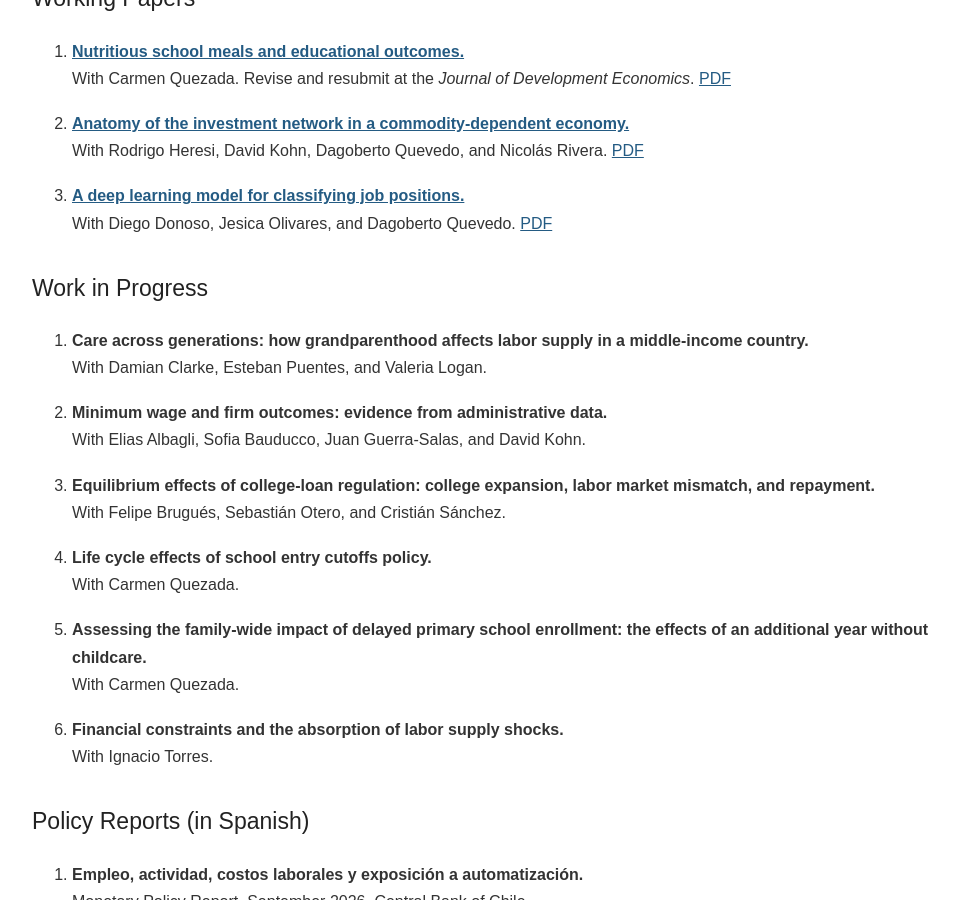
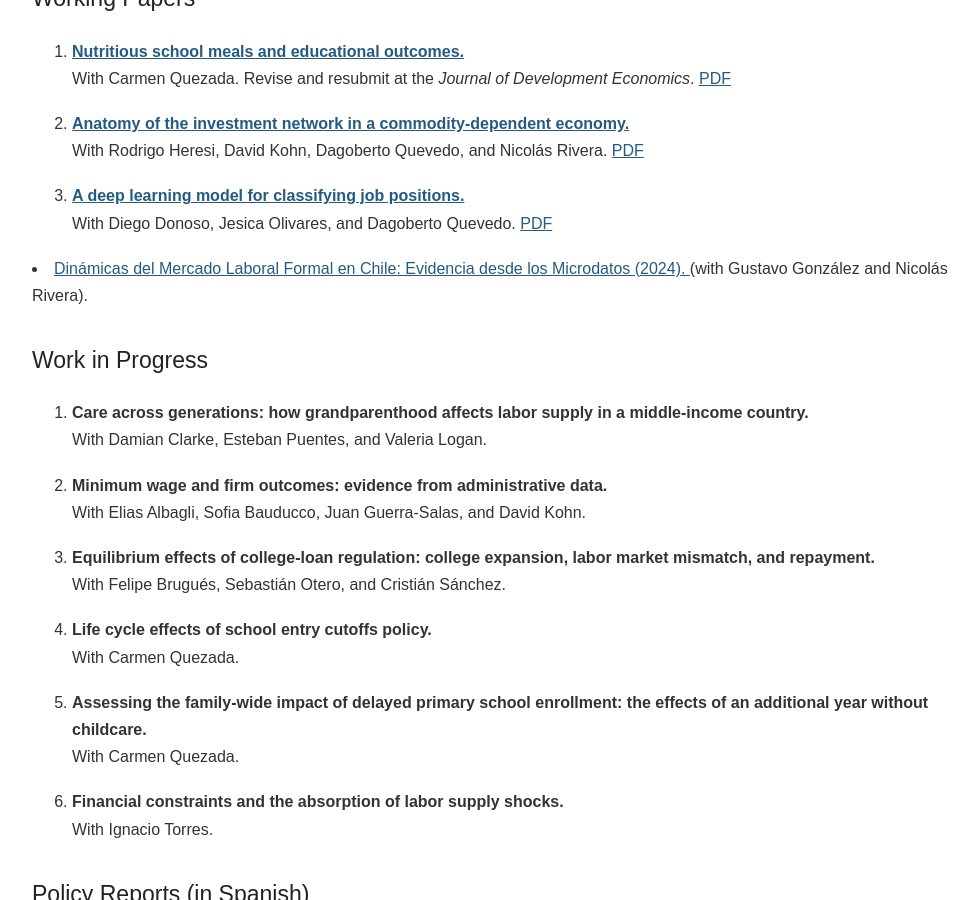
Before and after one commit to robertogillmore/robertogillmore.github.io, a Jekyll site: the page research.html, which Jekyll copies as it is, in a window 1280 px wide and 900 px high, scrolled down 554 px. Shown: the whole window, without its empty margins (132-1110 px from the left). Built offline with Jekyll 4.4.1, drawn with Linux system fonts in a browser that asks for light colours.

Commit message:
Update research.html

```diff
--- a/research.html
+++ b/research.html
@@ -110,6 +110,14 @@
         </p>
       </li>
     </ol>
+
+          <li>
+        <a href="https://www.bcentral.cl/documents/33528/133326/Documento+de+Trabajo+1037.pdf/7fc10532-31b0-cefe-1a08-c65ff5b625a4?t=1743002903036"
+           target="_blank" rel="noopener">
+          Dinámicas del Mercado Laboral Formal en Chile: Evidencia desde los Microdatos (2024).
+        </a>
+        (with Gustavo González and Nicolás Rivera).
+      </li>
 
     <h2>Work in Progress</h2>
 
```
